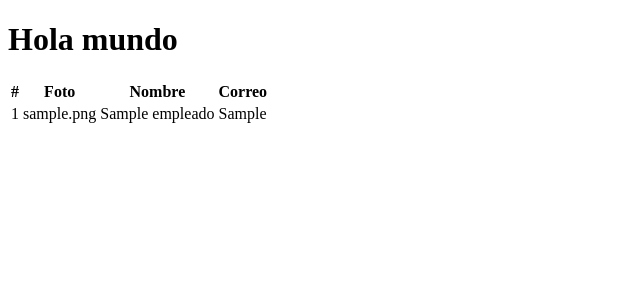
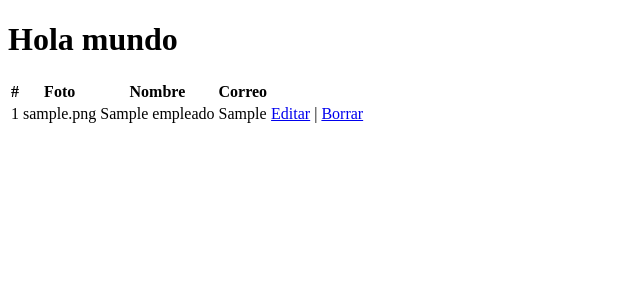
Before and after one commit to martellocamila/sistema-empleados, a Flask app: page / in a window 1280 px wide. Shown: the top 300 px of the page, without its empty margins (0-640 px from the left). Run offline with Flask 2, Linux system fonts and the light colour scheme; tables that the repository leaves empty or names only in its code hold one stand-in row (values such as "Sample post").

Commit message:
Agrego links editar y eliminar

```diff
--- a/src/templates/empleados/index.html
+++ b/src/templates/empleados/index.html
@@ -16,6 +16,11 @@
                 <td>{{empleado[3]}}</td>
                 <td>{{empleado[1]}}</td>
                 <td>{{empleado[2]}}</td>
+                <td>
+                    <a href="/modify/{{empleado[0]}}">Editar</a>
+                    |
+                    <a href="/delete/{{empleado[0]}}">Borrar</a>
+                </td>
             </tr>
             {% endfor %}
         </tbody>
```
